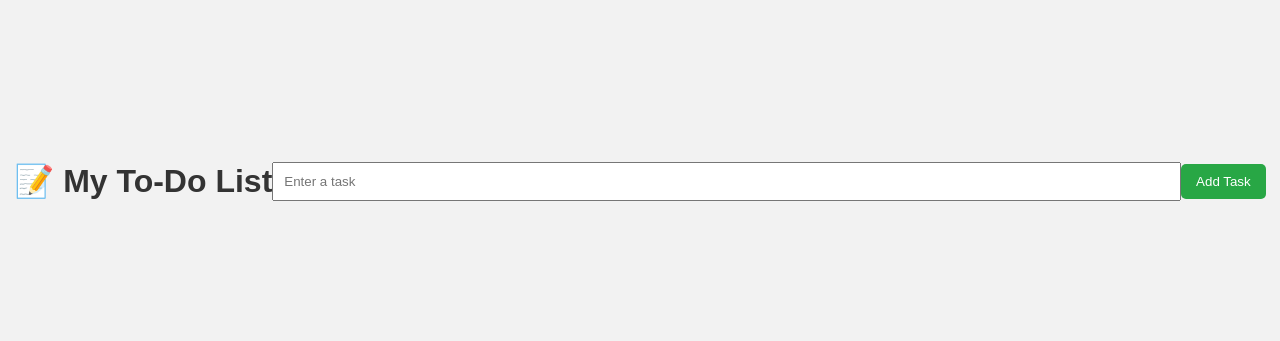
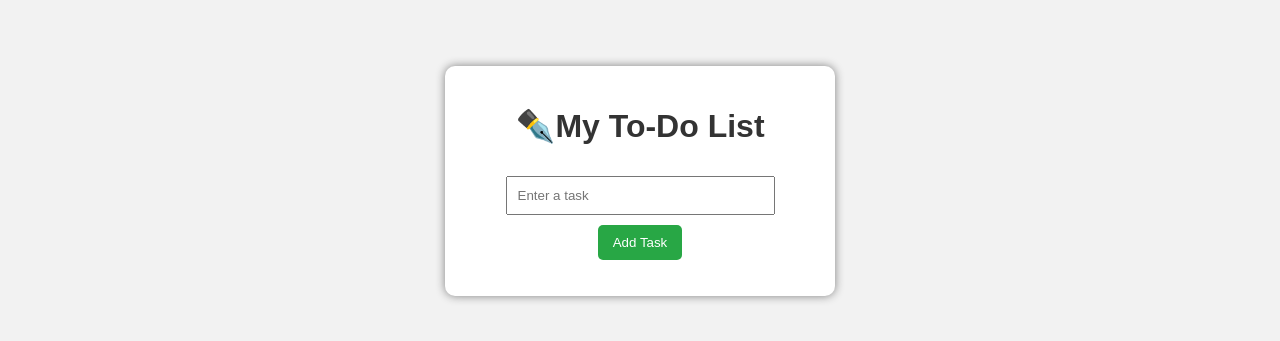
Before and after one commit to Alfiya-sa/TodoList-, a plain HTML site: page index.html in a window 1280 px wide. Shown: the part 227-568 px from the top of the page. Drawn offline with Linux system fonts and the light colour scheme.

Commit message:
Refactor HTML structure for To-Do List

```diff
--- a/index.html
+++ b/index.html
@@ -4,14 +4,21 @@
     <title>My To-Do List</title>
     <link rel="stylesheet" href="style.css">
 </head>
+
 <body>
 
-    <h1>📝 My To-Do List</h1>
+    <div class="container">
 
-    <input type="text" id="taskInput" placeholder="Enter a task">
-    <button>Add Task</button>
+        <h1> ✒️My To-Do List</h1>
 
-    <ul id="taskList"></ul>
+        <div class="input-box">
+            <input type="text" id="taskInput" placeholder="Enter a task">
+            <button id="addBtn">Add Task</button>
+        </div>
+
+        <ul id="taskList"></ul>
+
+    </div>
 
     <script src="script.js"></script>
 
```
